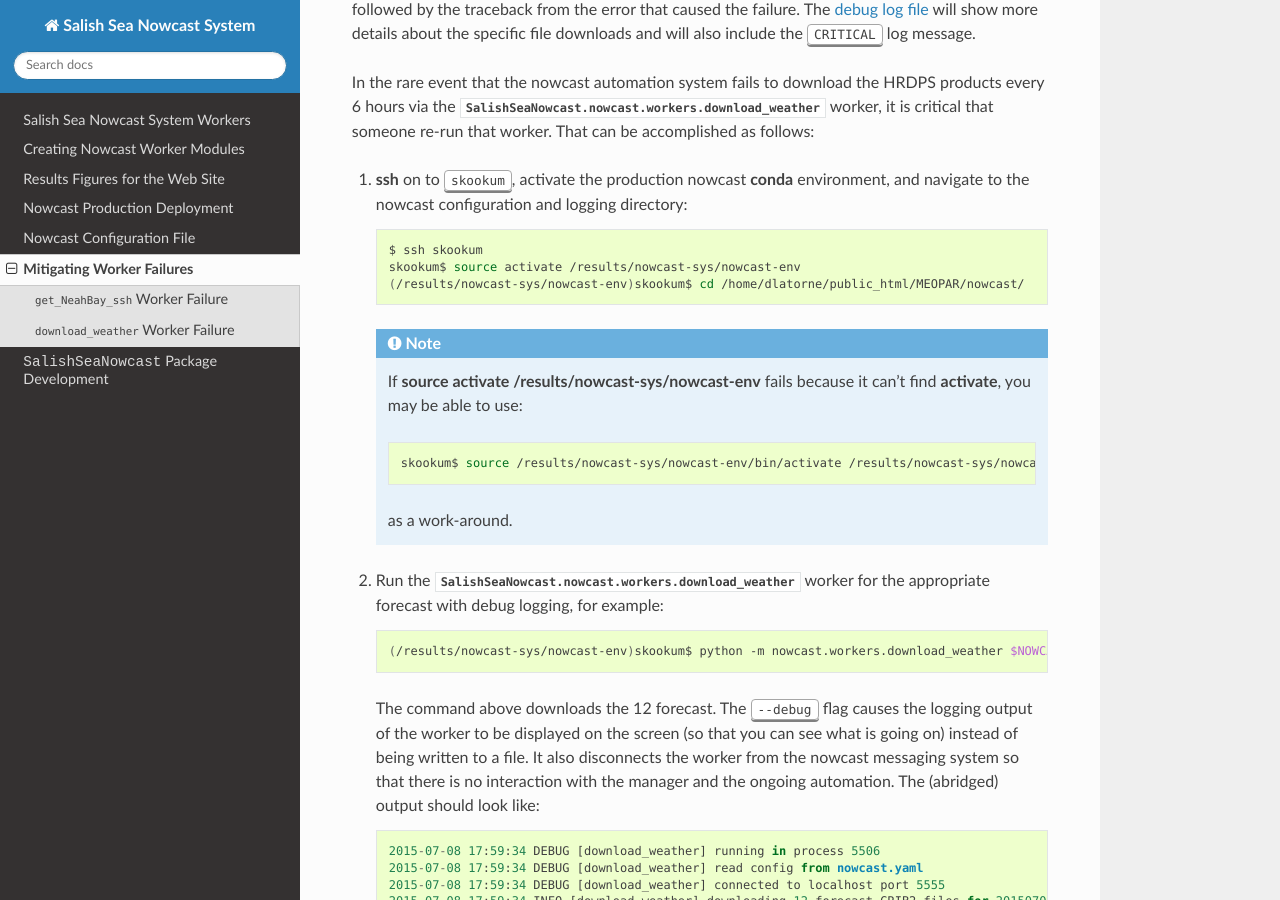
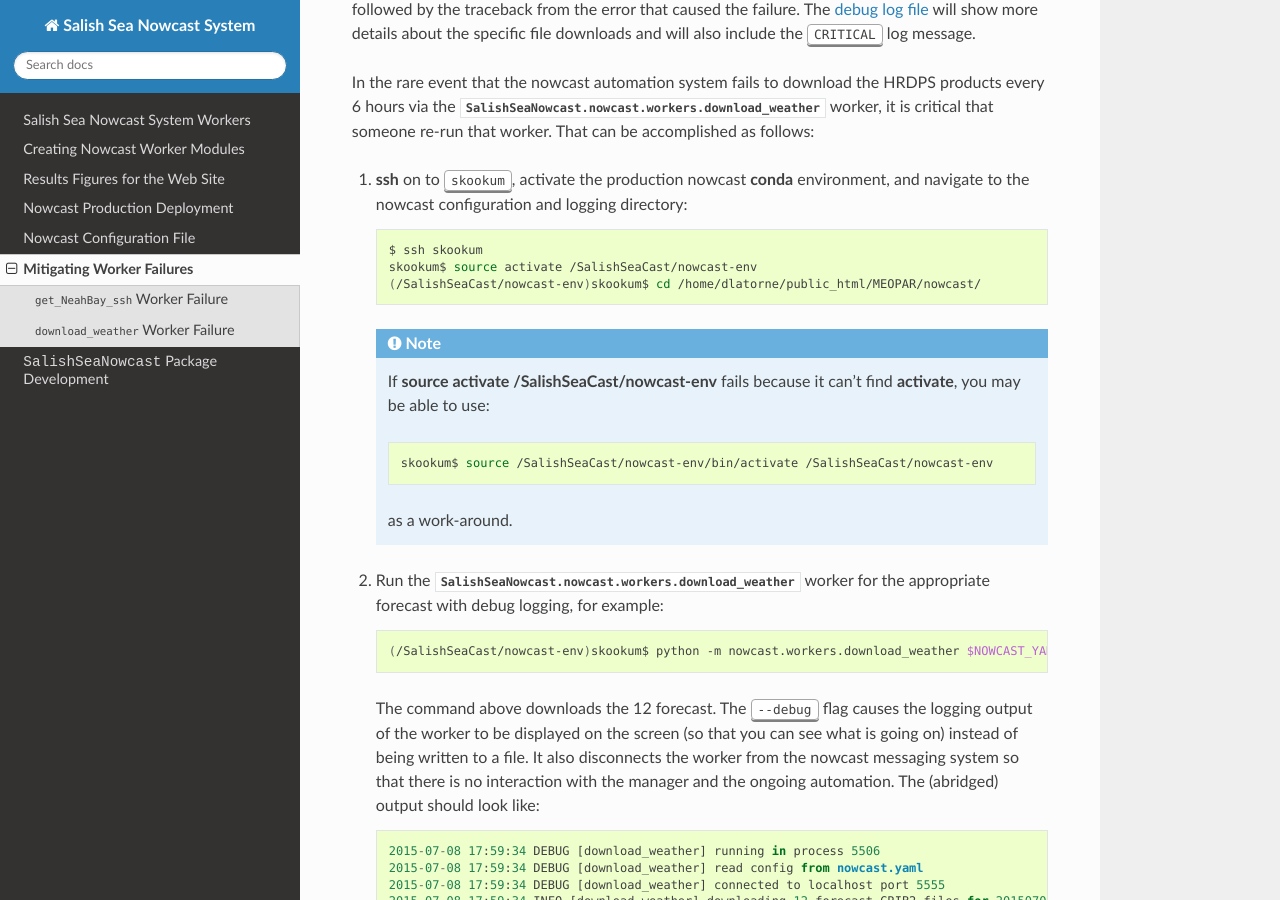
Before and after one commit to SalishSeaCast/SalishSeaNowcast, a Sphinx documentation site: the page built from docs/worker_failures.rst, in a window 1280 px wide and 900 px high, scrolled down 1169 px. Built offline with Sphinx 7.4.7 and the Read the Docs theme 2.0.0, drawn with Linux system fonts in a browser that asks for light colours; the version number could not be read and is left out.

Commit message:
Change automation system paths to use /SalishSeaCast file system.

```diff
--- a/docs/figures/create_fig_module.rst
+++ b/docs/figures/create_fig_module.rst
@@ -218,8 +218,7 @@ and then we'll look at each section in detail.
     def _plot_tracer_thalweg(ax, plot_data, bathy, mesh_mask, cmap, clevels):
         cbar = vis.contour_thalweg(
             ax, plot_data.tracer_hr, bathy, mesh_mask, clevels=clevels, cmap=cmap,
-            thalweg_file='/results/nowcast-sys/tools/bathymetry/thalweg_working'
-                         '.txt',
+            thalweg_file='/SalishSeaCast/tools/bathymetry/thalweg_working.txt',
             cbar_args={'fraction': 0.030, 'pad': 0.04, 'aspect': 45}
         )
         return cbar
@@ -750,8 +749,7 @@ The :py:func:`_plot_tracer_thalweg` function in our example plots colour contour
       def _plot_tracer_thalweg(ax, plot_data, bathy, mesh_mask, cmap, clevels):
           cbar = vis.contour_thalweg(
               ax, plot_data.tracer_hr, bathy, mesh_mask, clevels=clevels, cmap=cmap,
-              thalweg_file='/results/nowcast-sys/tools/bathymetry/thalweg_working'
-                           '.txt',
+              thalweg_file='/SalishSeaCast/tools/bathymetry/thalweg_working.txt',
               cbar_args={'fraction': 0.030, 'pad': 0.04, 'aspect': 45}
           )
           return cbar
--- a/docs/worker_failures.rst
+++ b/docs/worker_failures.rst
@@ -81,16 +81,16 @@ That can be accomplished as follows:
    .. code-block:: bash
 
        $ ssh skookum
-       skookum$ source activate /results/nowcast-sys/nowcast-env
-       (/results/nowcast-sys/nowcast-env)skookum$ cd /home/dlatorne/public_html/MEOPAR/nowcast/
+       skookum$ source activate /SalishSeaCast/nowcast-env
+       (/SalishSeaCast/nowcast-env)skookum$ cd /home/dlatorne/public_html/MEOPAR/nowcast/
 
    .. note::
-      If :command:`source activate /results/nowcast-sys/nowcast-env` fails because it can't find :command:`activate`,
+      If :command:`source activate /SalishSeaCast/nowcast-env` fails because it can't find :command:`activate`,
       you may be able to use:
 
       .. code-block:: bash
 
-          skookum$ source /results/nowcast-sys/nowcast-env/bin/activate /results/nowcast-sys/nowcast-env
+          skookum$ source /SalishSeaCast/nowcast-env/bin/activate /SalishSeaCast/nowcast-env
 
       as a work-around.
 
@@ -99,7 +99,7 @@ That can be accomplished as follows:
 
    .. code-block:: bash
 
-       (/results/nowcast-sys/nowcast-env)skookum$ python -m nowcast.workers.download_weather $NOWCAST_YAML 12 --debug
+       (/SalishSeaCast/nowcast-env)skookum$ python -m nowcast.workers.download_weather $NOWCAST_YAML 12 --debug
 
    The command above downloads the 12 forecast.
    The :kbd:`--debug` flag causes the logging output of the worker to be displayed on the screen (so that you can see what is going on) instead of being written to a file.
```
Also changed, not shown: docs/deployment/index.rst (+3 -4 lines), 9 other files.
